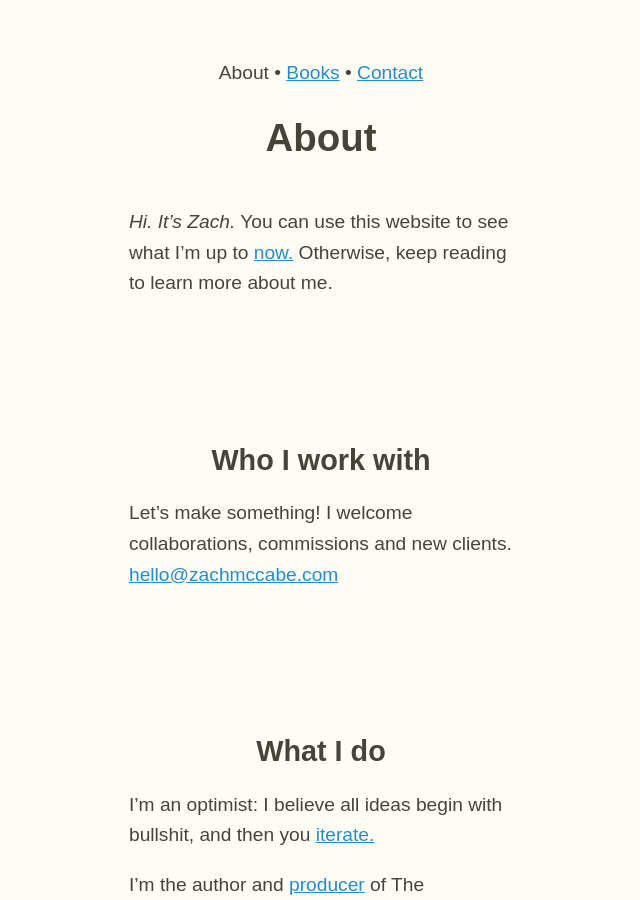
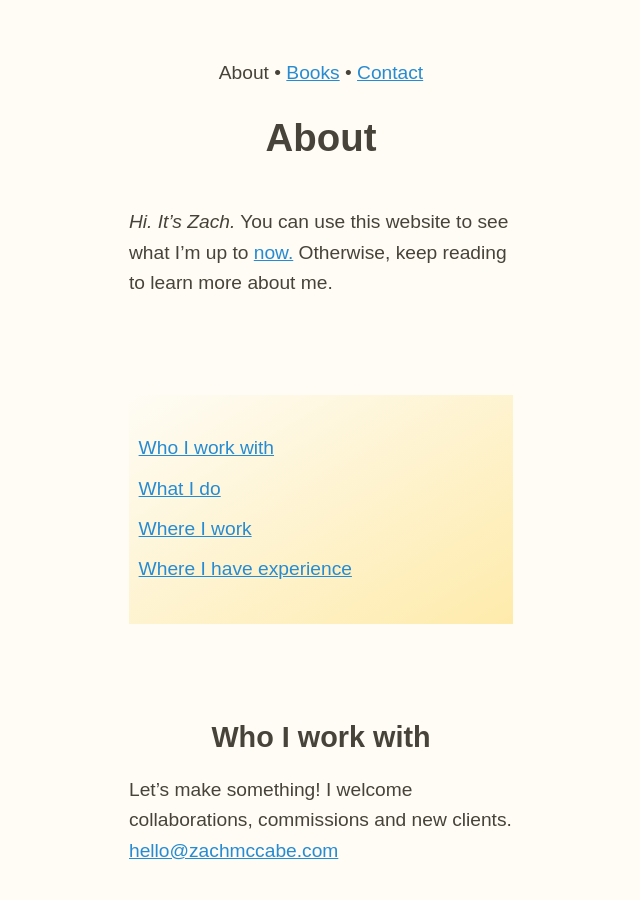
Before and after one commit to zachmccabe/zachmccabe.github.io, a Jekyll site: the page built from about.md, in a window 1280 px wide and 900 px high. Shown: the whole window, without its empty margins (319-959 px from the left). Built offline with Jekyll 4.4.1, drawn with Linux system fonts in a browser that asks for light colours.

Commit message:
Update about.md

```diff
--- a/about.md
+++ b/about.md
@@ -17,7 +17,7 @@ nav: |
 *Hi. It's Zach.* You can use this website to see what I'm up to [now.](https://www.zachmccabe.com/now.html) Otherwise, keep reading to learn more about me.
 
 
-{{ include page_nav.html }}
+{% include page_nav.html %}
 
 
 
```
